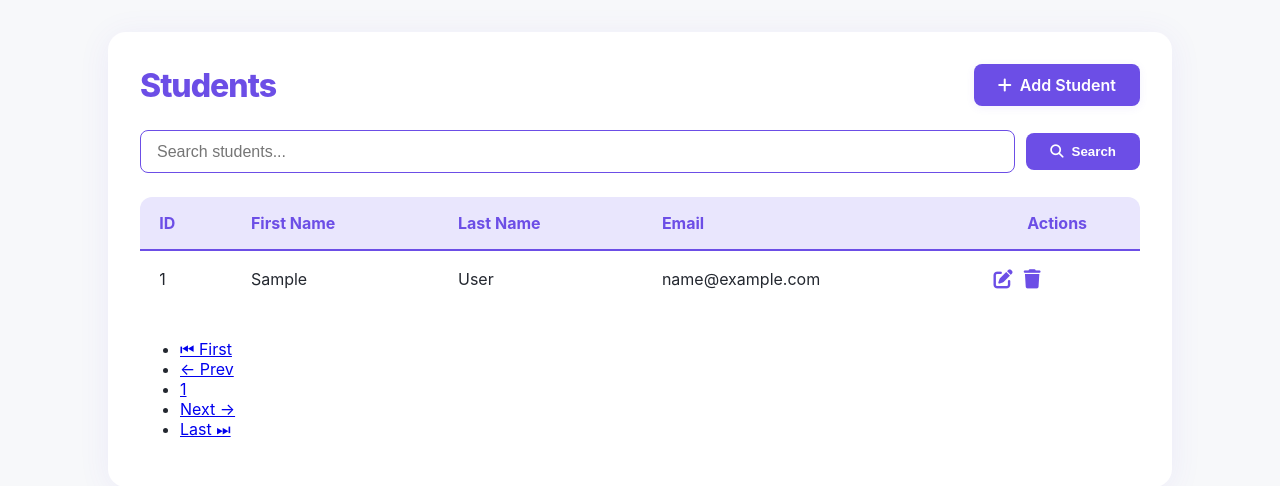
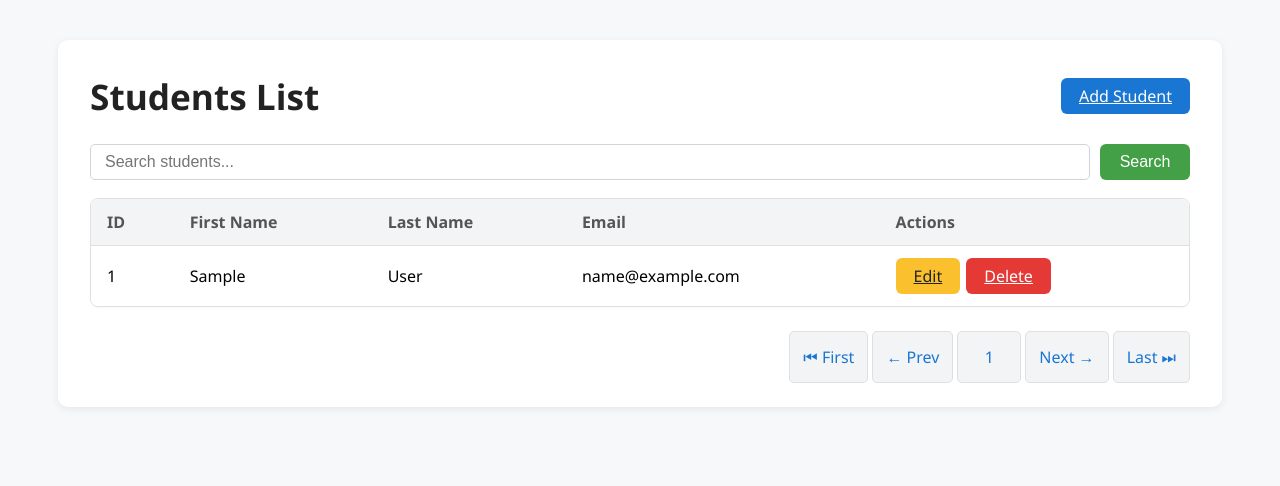
Before and after one commit to VinceRolle/rolle_vince, a CodeIgniter app: page /students in a window 1280 px wide. Shown: the top 486 px of the page. Run offline with CodeIgniter, Linux system fonts and the light colour scheme; tables that the repository leaves empty or names only in its code hold one stand-in row (values such as "Sample post"); data that the repository does not hold is empty; some libraries are stand-ins or nearby versions.

Commit message:
First commit

```diff
--- a/app/views/students/get_all.php
+++ b/app/views/students/get_all.php
@@ -4,69 +4,204 @@
   <meta charset="UTF-8">
   <meta name="viewport" content="width=device-width, initial-scale=1.0">
   <title>Students List</title>
-  <link rel="stylesheet" href="/public/goat-theme.css">
-  <link rel="stylesheet" href="https://cdnjs.cloudflare.com/ajax/libs/font-awesome/6.4.2/css/all.min.css" crossorigin="anonymous" referrerpolicy="no-referrer" />
+  <style>
+    body {
+      font-family: 'Segoe UI', Arial, sans-serif;
+      background: #f6f8fa;
+      margin: 0;
+      padding: 0;
+    }
+    .container {
+      max-width: 1100px;
+      margin: 40px auto;
+      background: #fff;
+      border-radius: 10px;
+      box-shadow: 0 2px 8px rgba(0,0,0,0.07);
+      padding: 32px 32px 24px 32px;
+    }
+    .header {
+      display: flex;
+      justify-content: space-between;
+      align-items: center;
+      margin-bottom: 24px;
+    }
+    h2 {
+      margin: 0;
+      font-size: 2.2rem;
+      font-weight: 700;
+      color: #222;
+    }
+    .btn {
+      display: inline-block;
+      padding: 7px 18px;
+      border-radius: 6px;
+      font-size: 1rem;
+      font-weight: 500;
+      border: none;
+      cursor: pointer;
+      transition: background 0.2s;
+    }
+    .btn-success { background: #1976d2; color: #fff; }
+    .btn-success:hover { background: #1256a0; }
+    .btn-warning { background: #fbc02d; color: #222; }
+    .btn-warning:hover { background: #c49000; }
+    .btn-danger { background: #e53935; color: #fff; }
+    .btn-danger:hover { background: #b71c1c; }
+    .btn-primary { background: #43a047; color: #fff; }
+    .btn-primary:hover { background: #2e7031; }
+    .search-form {
+      display: flex;
+      gap: 10px;
+      margin-bottom: 18px;
+    }
+    .search-form input {
+      padding: 8px 14px;
+      border-radius: 5px;
+      border: 1px solid #d1d5db;
+      font-size: 1rem;
+      flex: 1;
+    }
+    .search-form button {
+      min-width: 90px;
+    }
+    .card {
+      overflow-x: auto;
+      border-radius: 8px;
+      border: 1px solid #e0e0e0;
+      background: #fff;
+      box-shadow: 0 1px 3px rgba(0,0,0,0.03);
+    }
+    table {
+      width: 100%;
+      border-collapse: collapse;
+      background: #fff;
+    }
+    th, td {
+      padding: 12px 16px;
+      border-bottom: 1px solid #e0e0e0;
+      text-align: left;
+      font-size: 1rem;
+    }
+    th {
+      background: #f3f4f6;
+      color: #555;
+      font-weight: 600;
+      text-transform: none;
+    }
+    tr:last-child td {
+      border-bottom: none;
+    }
+    .actions {
+      display: flex;
+      gap: 6px;
+    }
+    .pagination-container {
+      margin-top: 24px;
+      display: flex;
+      justify-content: flex-end;
+      align-items: center;
+    }
+    .pagination-container ul {
+      list-style: none;
+      display: flex;
+      gap: 4px;
+      padding: 0;
+      margin: 0;
+    }
+    .pagination-container li {
+      display: inline-block;
+    }
+    .pagination-container a,
+    .pagination-container span {
+      display: inline-flex;
+      align-items: center;
+      justify-content: center;
+      padding: 7px 13px;
+      background: #f3f4f6;
+      color: #1976d2;
+      border: 1px solid #e0e0e0;
+      border-radius: 5px;
+      font-size: 1rem;
+      text-decoration: none;
+      min-width: 36px;
+      height: 36px;
+      transition: background 0.2s, color 0.2s;
+    }
+    .pagination-container a:hover {
+      background: #1976d2;
+      color: #fff;
+      border-color: #1976d2;
+    }
+    .pagination-container .current,
+    .pagination-container span {
+      background: #1976d2;
+      color: #fff;
+      border-color: #1976d2;
+      cursor: default;
+    }
+  </style>
 </head>
-  </style>
+<body>
+  <div class="container">
+    <div class="header">
+      <h2>Students List</h2>
+      <a class="btn btn-success" href="<?= site_url('students/create') ?>">Add Student</a>
+    </div>
 
-  <div class="goat-table-container">
-    <div style="display: flex; justify-content: space-between; align-items: center; margin-bottom: 1.5rem; flex-wrap: wrap; gap: 1rem;">
-      <h2 style="margin: 0; font-size: 2rem; font-weight: 800; color: var(--goat-primary); letter-spacing: -1px;">Students</h2>
-      <a href="<?= site_url('students/create') ?>" style="background: var(--goat-primary); color: #fff; border-radius: 8px; padding: 0.7rem 1.5rem; font-weight: 600; text-decoration: none; box-shadow: 0 2px 8px 0 rgba(108, 78, 230, 0.08); display: flex; align-items: center; gap: 0.5rem;">
-        <i class="fa fa-plus"></i> Add Student
-      </a>
-    </div>
-    <form action="<?=site_url('students/get-all'); ?>" method="get" style="display: flex; gap: 0.7rem; align-items: center; margin-bottom: 1.5rem;">
-      <?php $q = isset($_GET['q']) ? $_GET['q'] : ''; ?>
-      <input name="q" type="text" placeholder="Search students..." value="<?=html_escape($q);?>" style="flex:1; border-radius: 8px; border: 1.5px solid var(--goat-primary); padding: 0.7rem 1rem; font-size: 1rem;">
-      <button type="submit" style="background: var(--goat-primary); color: #fff; border: none; border-radius: 8px; padding: 0.7rem 1.5rem; font-weight: 600; cursor: pointer; display: flex; align-items: center; gap: 0.5rem;">
-        <i class="fa fa-search"></i> Search
-      </button>
+    <!-- Search Form -->
+    <form action="<?=site_url('students/get-all');?>" method="get" class="search-form">
+      <?php
+      $q = '';
+      if(isset($_GET['q'])) {
+        $q = $_GET['q'];
+      }
+      ?>
+      <input name="q" type="text" placeholder="Search students..." value="<?=html_escape($q);?>">
+      <button type="submit" class="btn btn-primary">Search</button>
     </form>
-    <div style="overflow-x:auto;">
-      <table class="goat-table">
+
+    <div class="card">
+      <table>
         <thead>
         <tr>
           <th>ID</th>
           <th>First Name</th>
           <th>Last Name</th>
           <th>Email</th>
-            <th style="text-align:center;">Actions</th>
+          <th>Actions</th>
         </tr>
         </thead>
         <tbody>
         <?php if(isset($all) && !empty($all)): ?>
           <?php foreach($all as $s): ?>
           <tr>
-            <td data-label="ID"><?=$s['id'];?></td>
-            <td data-label="First Name"><?=$s['first_name'];?></td>
-            <td data-label="Last Name"><?=$s['last_name'];?></td>
-            <td data-label="Email"><?=$s['email'];?></td>
-            <td data-label="Actions" style="text-align:center;">
-              <div class="goat-action-icons">
-                <a href="<?= site_url().'students/update/'.$s['id'] ?>" title="Edit"><i class="fa fa-pen-to-square"></i></a>
-                <a href="<?= site_url().'students/delete/'.$s['id'] ?>" title="Delete" onclick="return confirm('Delete student?')"><i class="fa fa-trash"></i></a>
-              </div>
+            <td><?=$s['id'];?></td>
+            <td><?=$s['first_name'];?></td>
+            <td><?=$s['last_name'];?></td>
+            <td><?=$s['email'];?></td>
+            <td class="actions">
+              <a href="<?= site_url().'students/update/'.$s['id'] ?>" class="btn btn-warning">Edit</a>
+              <a href="<?= site_url().'students/delete/'.$s['id'] ?>" class="btn btn-danger" onclick="return confirm('Delete student?')">Delete</a>
             </td>
           </tr>
           <?php endforeach; ?>
         <?php else: ?>
           <tr>
-            <td colspan="5" style="text-align: center; padding: 40px; color: #aaa;">
-              <i class="fa fa-user-slash" style="font-size:1.5rem; margin-bottom:0.5rem;"></i><br>No students found.
+            <td colspan="5" style="text-align: center; padding: 40px; color: var(--muted);">
+              No students found.
             </td>
           </tr>
         <?php endif; ?>
         </tbody>
       </table>
     </div>
+
+    <!-- Pagination -->
     <?php if(isset($page) && !empty($page)): ?>
-    <div class="pagination-container" style="margin-top:2rem;">
+    <div class="pagination-container">
       <?= $page ?>
     </div>
     <?php endif; ?>
   </div>
 </body>
 </html>
-</body>
-</html>
```
Lines whose indentation alone changed are shown as unchanged.
